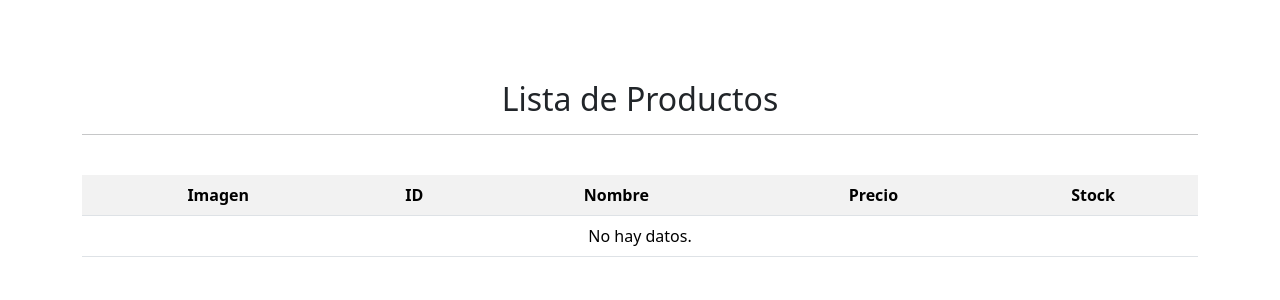
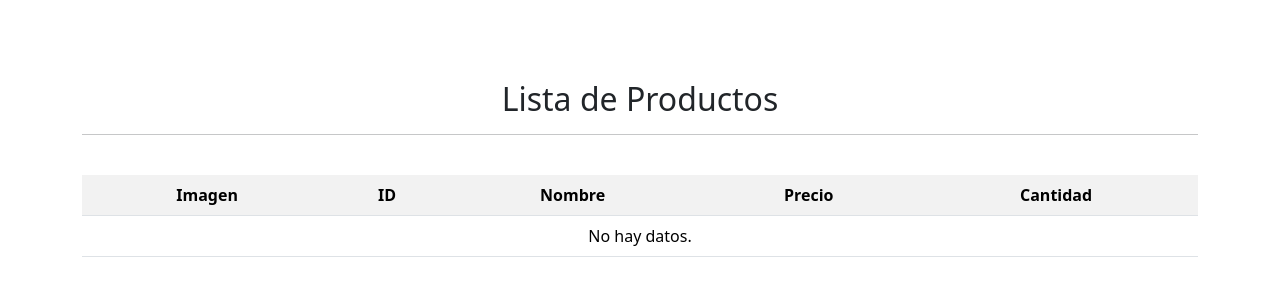
Before and after one commit to MauriIglesias/Laboratorio-TallerPHP, a PHP site: page /listarProductoAdmin.php in a window 1280 px wide. Shown: the part 72-372 px from the top of the page. Run offline with PHP 8.4, Linux system fonts and the light colour scheme; data that the repository does not hold is empty; some libraries are stand-ins or nearby versions.

Commit message:
fix de listar

```diff
--- a/listarProductoAdmin.php
+++ b/listarProductoAdmin.php
@@ -37,7 +37,7 @@
             if(mysqli_num_rows($select) == 0){
                 echo '<div class="alert alert-info alert-dismissable"><button type="button" class="close" data-dismiss="alert" aria-hidden="true">&times;</button> No se encontraron datos de Producto.</div>';
             }else{
-                $pseudo_delete = mysqli_query($con, "UPDATE producto SET cantidad='$cantidad' WHERE id='$productId'") or die(mysqli_error());
+                $pseudo_delete = mysqli_query($con, "UPDATE producto_cantidad SET cantidad=0 WHERE id_producto='$productId'") or die(mysqli_error());
                 if($pseudo_delete){
                     echo '<div class="alert alert-success alert-dismissable"><button type="button" class="close" data-dismiss="alert" aria-hidden="true">&times;</button> Datos eliminados con exito.</div>';
                 }else{
@@ -47,17 +47,6 @@
         }
     ?>
 
-            <!-- <form class="form-inline" method="get">
-                <div class="form-group">
-                    <select name="filter" class="form-control" onchange="form.submit()">
-                        <option value="0">Filtros de datos de empleados</option>
-                        <?php $filter = (isset($_GET['filter']) ? strtolower($_GET['filter']) : NULL);  ?>
-                        <option value="1" <?php if($filter=='Tetap' ){ echo 'selected' ; } ?>>Fijo</option>
-                        <option value="2" <?php if($filter=='Kontrak' ){ echo 'selected' ; } ?>>Contratado</option>
-                        <option value="3" <?php if($filter=='Outsourcing' ){ echo 'selected' ; } ?>>Outsourcing</option>
-                    </select>
-                </div>
-            </form> -->
             <br />
             <div class="table-responsive">
                 <table class="table table-striped table-hover">
@@ -66,7 +55,7 @@
                         <th>ID</th>
                         <th>Nombre</th>
                         <th>Precio</th>
-                        <th>Stock</th>
+                        <th>Cantidad</th>
                     </tr>
                     <?php
 
@@ -82,9 +71,9 @@
                                 $imagen_url = $imagen_row[0];
                                 $cantidad_query = mysqli_query($con, "SELECT cantidad FROM producto_cantidad WHERE id_producto='$row_id'");
                                 $cantidad_row = mysqli_fetch_row($cantidad_query);
-                                $cantidad = $cantidad_row[0];
-
-                                echo '
+                                $cantidad = (int) $cantidad_row[0];
+                                if ($cantidad > 0) {
+                                    echo '
                                 <tr>
                                 <td><img src="'.$imagen_url.'" style="max-height:100px"</td>
                                 <td>'.$row['id'].'</td>
@@ -102,6 +91,7 @@
                                 </td>
                                 </tr>
                                 ';
+                                }
                             }
                         }
                     ?>
```
